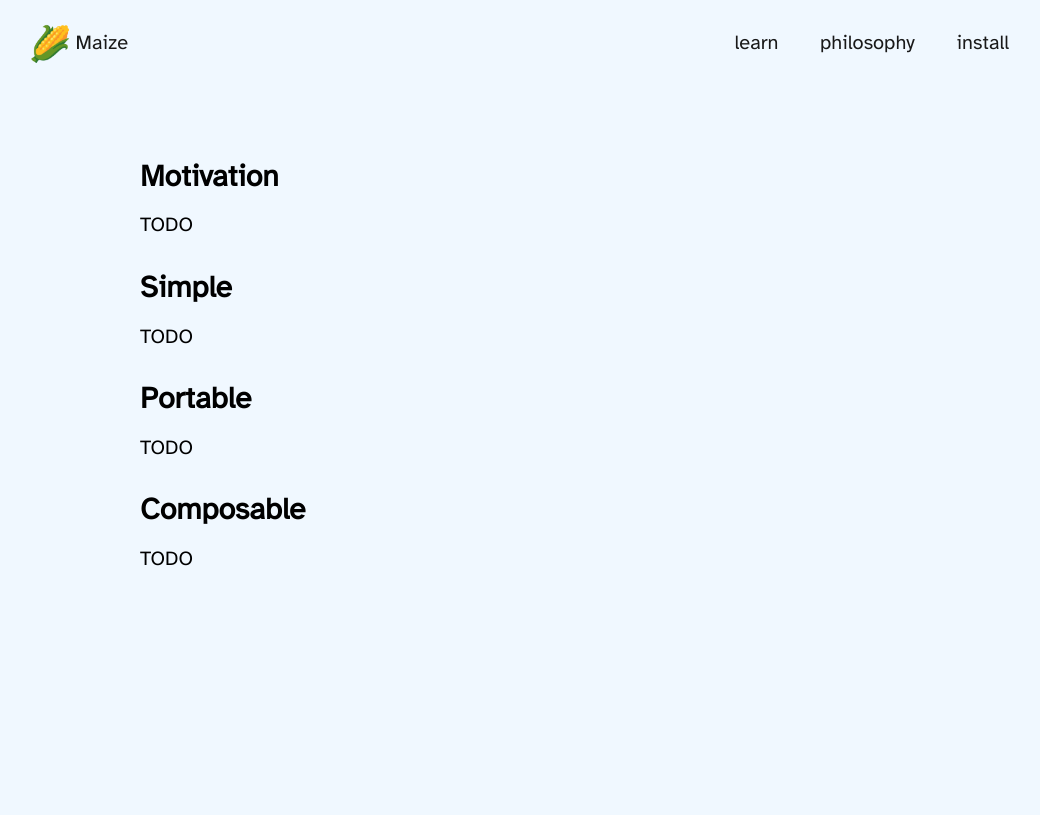
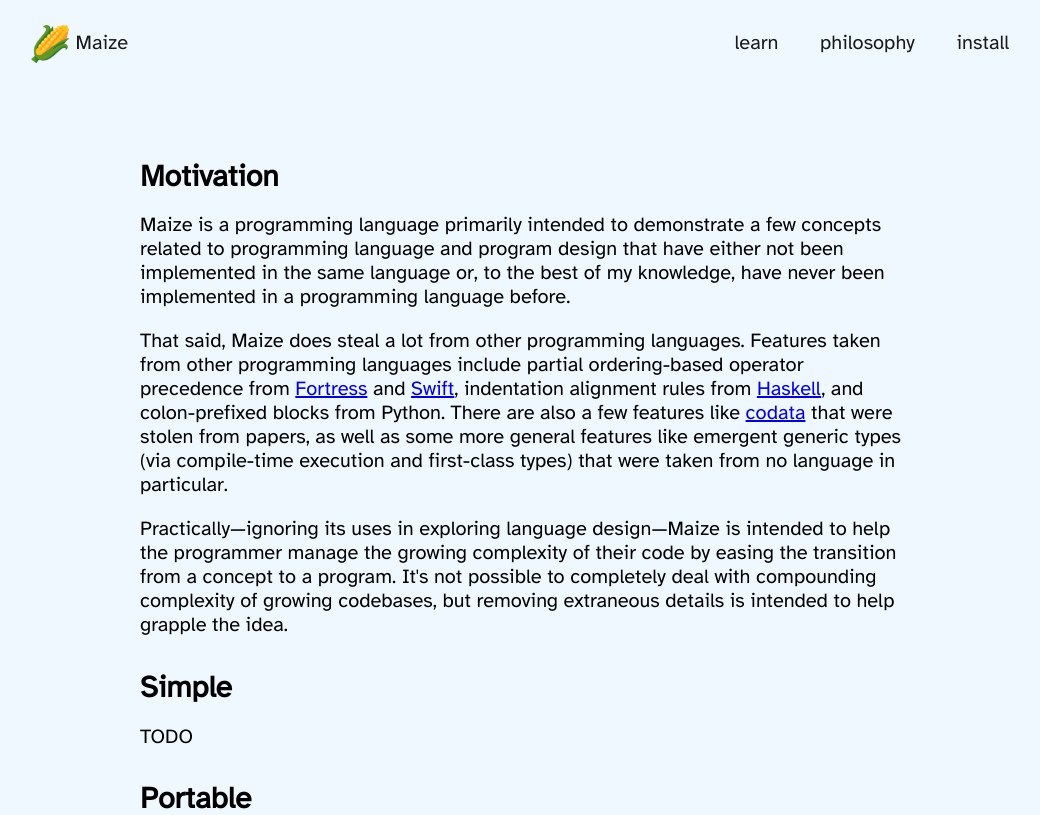
Before and after one commit to GoldenStack/maize-docs, an Astro site: page /philosophy in a window 1280 px wide. Shown: the top 815 px of the page, without its empty margins (116-1156 px from the left). Built offline with nearby package versions, Linux system fonts and the light colour scheme; Astro itself is replaced by a stand-in of ours.

Commit message:
Add content for motivation

```diff
--- a/src/pages/philosophy.astro
+++ b/src/pages/philosophy.astro
@@ -6,7 +6,13 @@ import Page from "../layouts/Page.astro"
 	<div id="content">
 		<h2 id="motivation">Motivation</h2>
 		<p>
-			TODO
+			Maize is a programming language primarily intended to demonstrate a few concepts related to programming language and program design that have either not been implemented in the same language or, to the best of my knowledge, have never been implemented in a programming language before.
+		</p>
+		<p>
+			That said, Maize does steal a lot from other programming languages. Features taken from other programming languages include partial ordering-based operator precedence from <a target="_blank" rel="noreferrer" href="https://softwareengineering.stackexchange.com/questions/391263/what-is-the-logic-in-the-order-of-operator-precedence">Fortress</a> and <a target="_blank" rel="noreferrer" href="https://docs.swift.org/swift-book/documentation/the-swift-programming-language/declarations#Precedence-Group-Declaration">Swift</a>, indentation alignment rules from <a target="_blank" rel="noreferrer" href="https://en.wikibooks.org/wiki/Haskell/Indentation">Haskell</a>, and colon-prefixed blocks from Python. There are also a few features like <a target="_blank" rel="noreferrer" href="https://www.microsoft.com/en-us/research/uploads/prod/2020/01/CoDataInAction.pdf">codata</a> that were stolen from papers, as well as some more general features like emergent generic types (via compile-time execution and first-class types) that were taken from no language in particular.
+		</p>
+		<p>
+			Practically—ignoring its uses in exploring language design—Maize is intended to help the programmer manage the growing complexity of their code by easing the transition from a concept to a program. It's not possible to completely deal with compounding complexity of growing codebases, but removing extraneous details is intended to help grapple the idea.
 		</p>
 		<h2 id="simple">Simple</h2>
 		<p>
```
